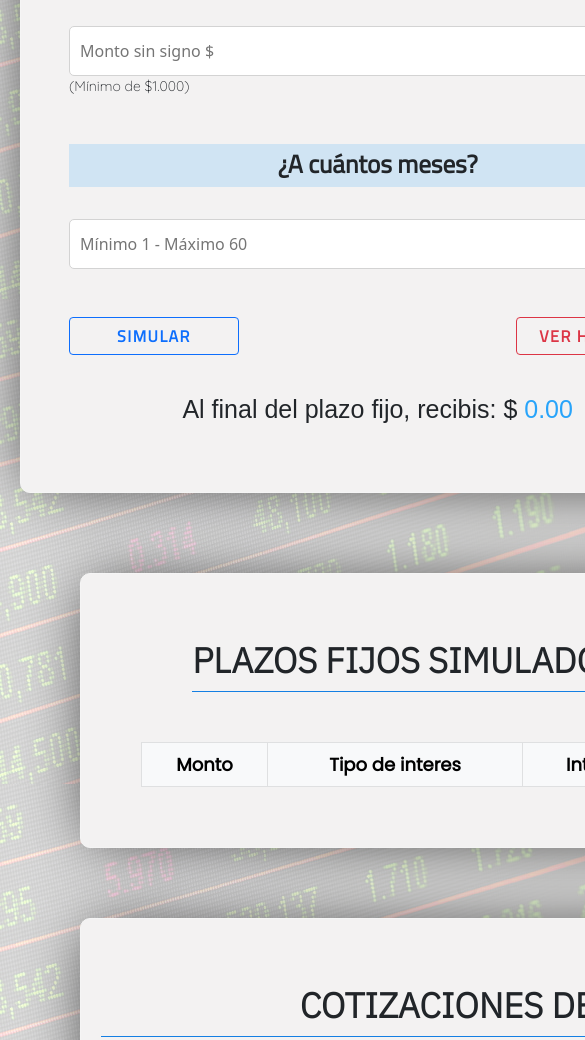
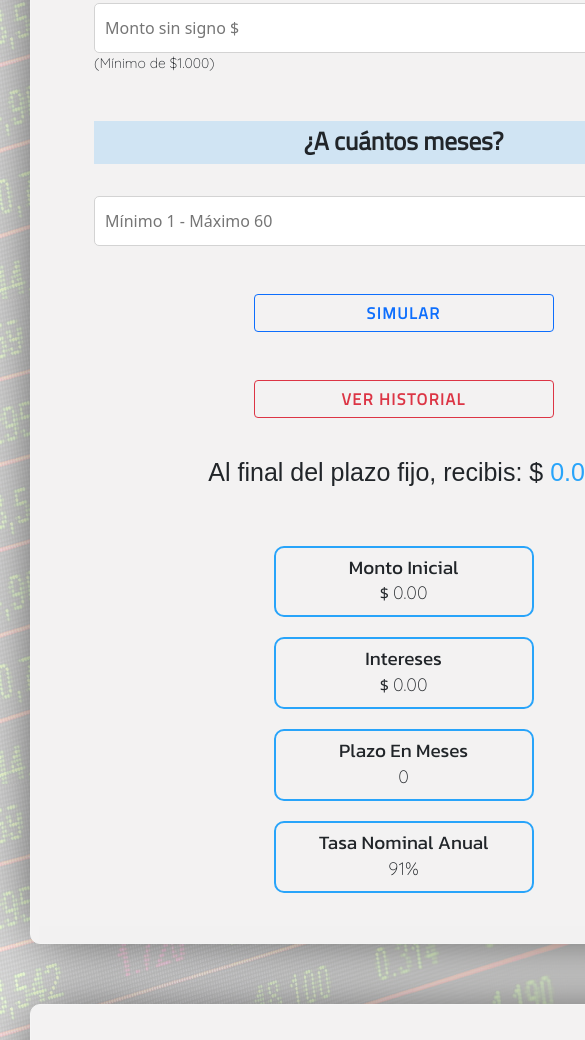
Before and after one commit to aletomk/Preentrega1-Tomkiewicz, a plain HTML site: page index.html in a window 390 px wide. Shown: the part 671-1711 px from the top of the page, 585 px wide, since content can reach past the window. Drawn offline with nearby package versions, Linux system fonts and the light colour scheme; some packages are replaced by stand-ins of ours; no server answers; a script that the page names is missing; a web font is replaced by a local one.

Commit message:
incorporando media queries

```diff
--- a/css/styles.css
+++ b/css/styles.css
@@ -391,3 +391,54 @@ input#criptomoneda {
   border-top: 4px solid #2187E4;
   margin-top: 20px;
 }
+
+/*MEDIA QUERIES*/
+
+/*1200PX*/
+@media screen and (max-width: 1200px) {
+  .simulador_seccion, .tablas_seccion, .historial_seccion, .divisas_seccion {
+    margin: 60px 30px 60px 30px;
+    width: 80%;
+  }
+  .simulador_grid {
+    display: grid;
+    grid-template-columns: 1fr;
+    justify-items: center;
+  }
+  .resultados {
+    margin: 0;
+    width: 400px;
+  }
+  .resultados img {
+    display: none;
+  }
+}
+
+/*1024PX*/
+@media screen and (max-width: 1024px) {
+  #boton-historial, #boton-simular {
+    width: 300px;
+  }
+  .simulador_seccion, .tablas_seccion, .historial_seccion, .divisas_seccion {
+    margin: 60px 30px 60px 30px;
+  }
+  .simulador_botones {
+    flex-direction: column;
+    align-items: center;
+  }
+  .resultados {
+    width: 300px;
+  }
+  .resultados_div {
+    margin: 20px;
+  }
+  .tabla_historial {
+  width: 600px;
+  margin: 30px;
+  }
+  .divisas_div {
+    flex-direction: column;
+    align-items: center;
+  }
+
+}
--- a/js/app.js
+++ b/js/app.js
@@ -10,7 +10,6 @@ const tabla = document.querySelector("tbody.criptomonedas");
 const tabla_historial = document.querySelector("tbody#historial");
 const DateTime = luxon.DateTime.now();
 const FECHA_HOY = DateTime.toLocaleString(DateTime.DATE_SHORT);
-
 
 //FUNCIÓN QUE SIMULA EL PLAZO FIJO
 function simulador() {
@@ -83,9 +82,8 @@ function simularYGuardar() {
     simulador();
     guardarSimulacionEnLocalStorage();
 }
+
 //BOTONES DEL SIMULADOR
-
-
 btnSimular.addEventListener("click", () => {
     if (inputCapital.value === "" || inputMeses.value === "") {
         Swal.fire({
@@ -163,8 +161,6 @@ inputCriptomoneda.addEventListener("search", (e)=> {
     filtrarCriptomoneda(e.target.value);
 });
 
-
-
 //FUNCION QUE INHIBE EL PUNTO Y LA COMA EN LOS INPUTS
 function filtro() {
 var tecla = event.key;
```
